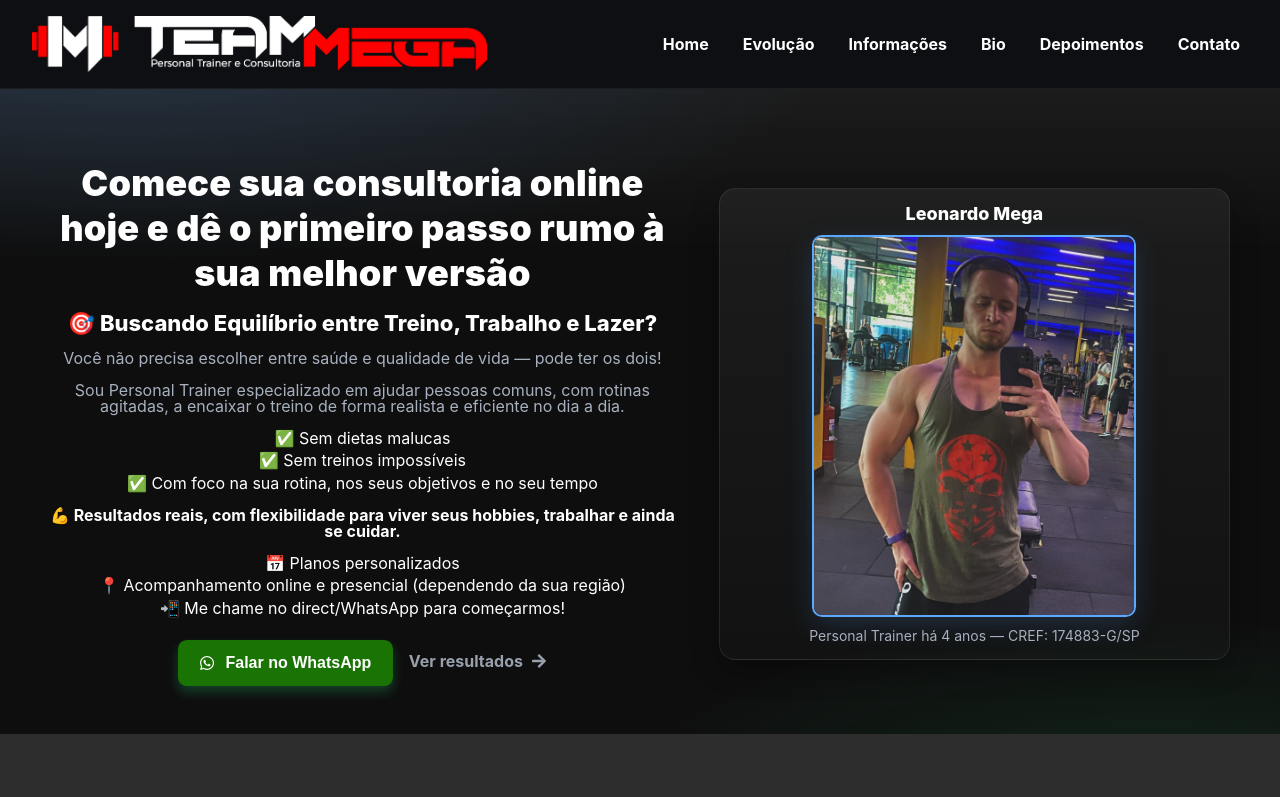
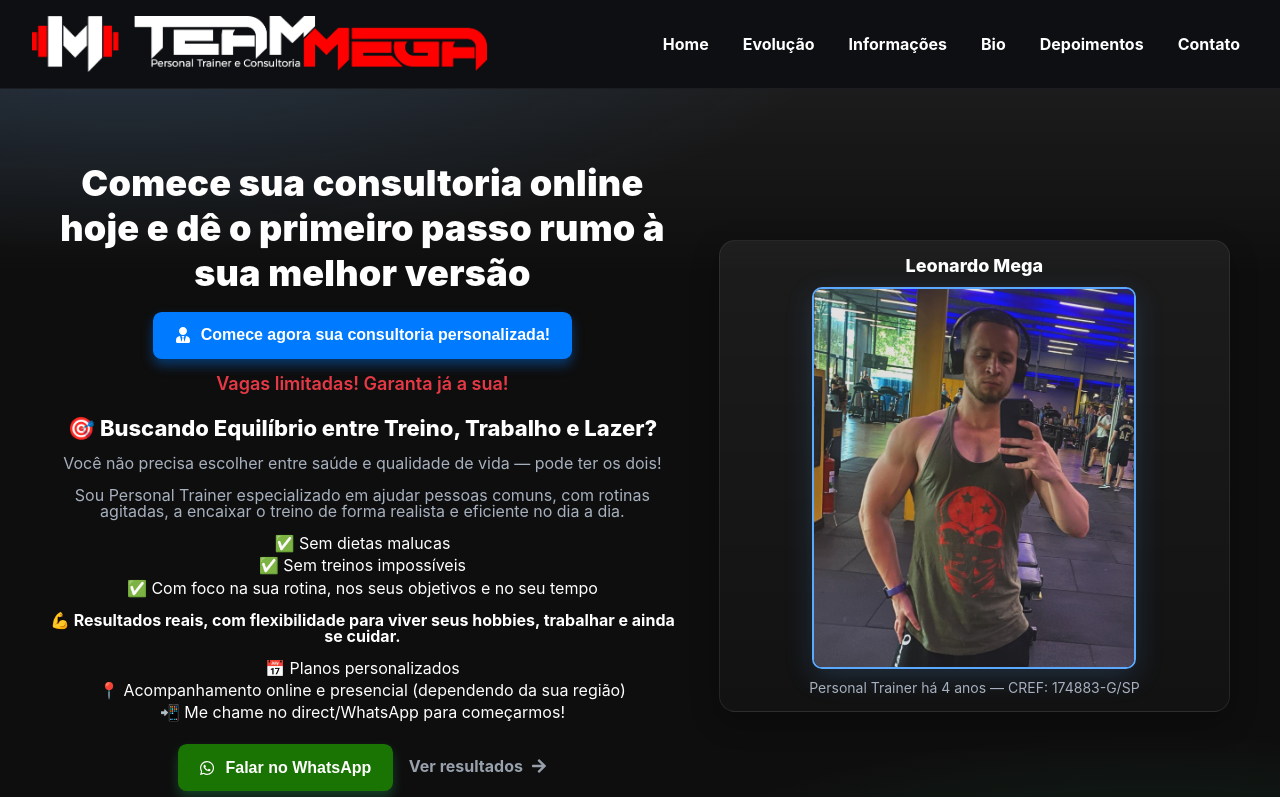
Before and after one commit to lucasceifa/projeto-leo-mega, a React (Vite) app in the folder leo-mega/: page / in a window 1280 px wide. Shown: the top 797 px of the page. Built offline with nearby package versions, Linux system fonts and the light colour scheme.

Commit message:
ajustes pedidos pelo Leo,k links extras

```diff
--- a/leo-mega/src/index.css
+++ b/leo-mega/src/index.css
@@ -38,6 +38,8 @@ table { border-collapse:collapse; border-spacing:0 }
   --radius:16px;
   --radius-sm:10px;
   --maxw:1180px;
+  --blue: #007bff;
+  --blue-opaque: rgba(0, 123, 255, 0.4);
 }
 /* tamanho, borda e espaçamento */
 .swiper-pagination-bullet {
@@ -98,6 +100,14 @@ button{ border:none; padding:.625rem .75rem; border-radius:.55rem; display:inlin
 .button-wpp{ background:var(--green); color:#0a0d12; font-weight:700; box-shadow:0 6px 12px var(--green-opaque) }
 .button-wpp:hover{ filter:brightness(1.04) }
 .button-wpp.big{ font-size:16px; padding:.9rem 1.35rem; color: var(--text); }
+
+/* Botão da consultoria */
+.button-consultoria { background: var(--blue); color: #fff; font-weight: 700; box-shadow: 0 6px 12px var(--blue-opaque); }
+.button-consultoria:hover { filter: brightness(1.08); }
+.button-consultoria.big { font-size: 16px; padding: 0.9rem 1.35rem; }
+
+/* Legenda abaixo */
+.legenda-aviso { color: #e63946; font-size: 18px; font-weight: 600; margin: 1rem 0 1.5rem 0; text-align: center; }
 
 .ghost{ display:inline-flex; gap:.5rem; align-items:center; font-weight:700; opacity:.9; text-decoration:none; border-bottom:2px solid transparent; padding-bottom:2px }
 .ghost:hover{ border-color:var(--primary) }
--- a/leo-mega/src/pages/home/home.tsx
+++ b/leo-mega/src/pages/home/home.tsx
@@ -1,4 +1,3 @@
-/* eslint-disable @typescript-eslint/no-unused-vars */
 import { useMemo } from 'react'
 import LeoPhoto from '../../assets/LeoPhoto.jpg'
 import AntesLeo from '../../assets/AntesLeo.jpg'
@@ -8,7 +7,7 @@ import LucasDepois from '../../assets/LucasDepois.jpg'
 import LucasAntes from '../../assets/LucasAntes.jpg'
 import RaphaAntes from '../../assets/RaphaAntes.png'
 import RaphaAgora from '../../assets/RaphaAgora.png'
-import { FaWhatsapp, FaInstagram, FaArrowRight } from 'react-icons/fa'
+import { FaWhatsapp, FaInstagram, FaArrowRight, FaUserTie } from 'react-icons/fa'
 import { Swiper, SwiperSlide } from 'swiper/react'
 import { Pagination, Autoplay } from 'swiper/modules'
 import 'swiper/css'
@@ -34,6 +33,16 @@ function App() {
             <h1>
               Comece sua consultoria online hoje e dê o primeiro passo rumo à sua melhor versão
             </h1>
+
+            <button
+              className="button-consultoria big"
+              onClick={() => {
+                window.location.href = 'https://pages.mfitpersonal.com.br/index?acao=page&tipo=1&page=107568&isCheckout=false'
+              }}
+            >
+              <FaUserTie /> Comece agora sua consultoria personalizada!
+            </button>
+            <p className="legenda-aviso">Vagas limitadas! Garanta já a sua!</p>
 
             <div className="pitch">
               <h3>🎯 Buscando Equilíbrio entre Treino, Trabalho e Lazer?</h3>
@@ -229,7 +238,7 @@ function App() {
           <a href="https://wa.me/5511937788516" target="_blank">
             <FaWhatsapp /> WhatsApp
           </a>
-          <a href="https://www.instagram.com/personal_leo_mega" target="_blank">
+          <a href="https://www.instagram.com/leomegapersonal" target="_blank">
             <FaInstagram /> Instagram
           </a>
         </div>
```
